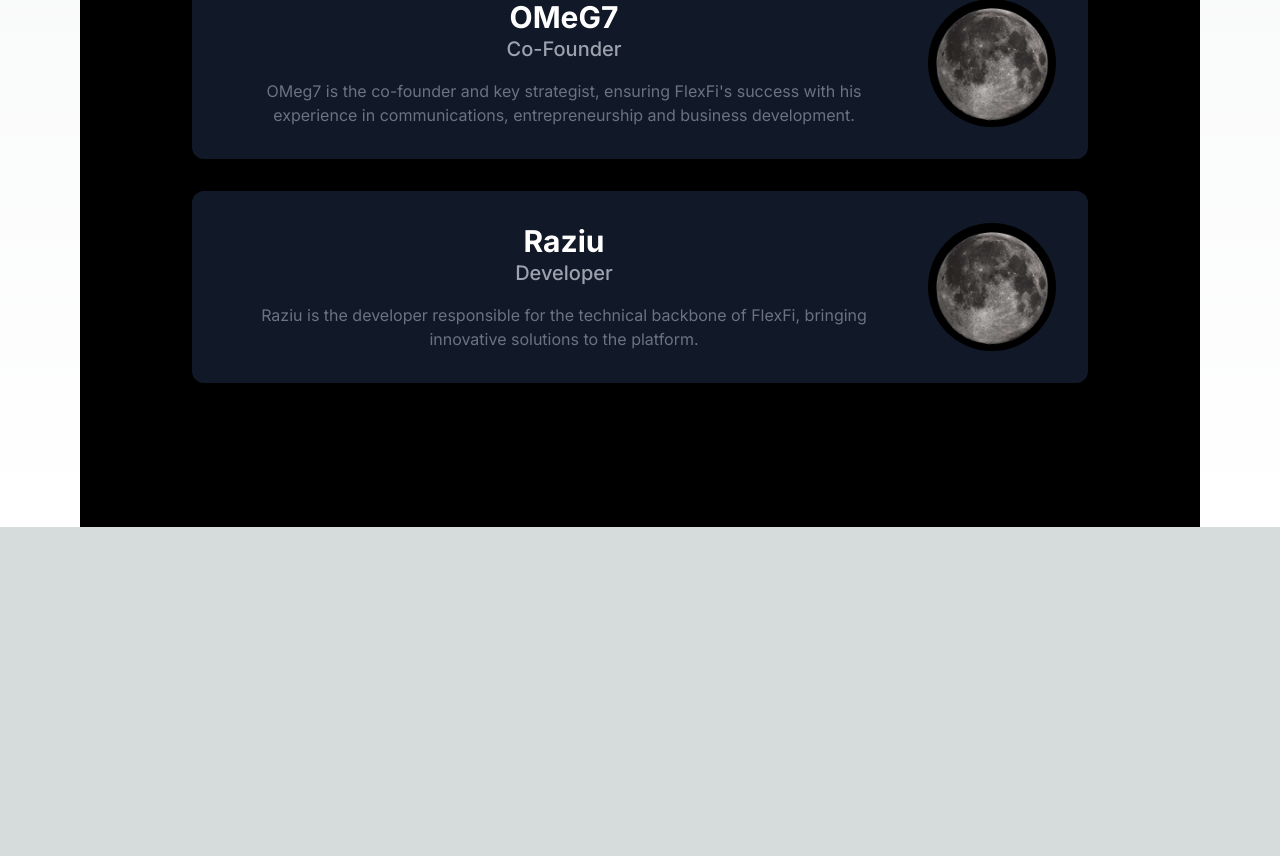
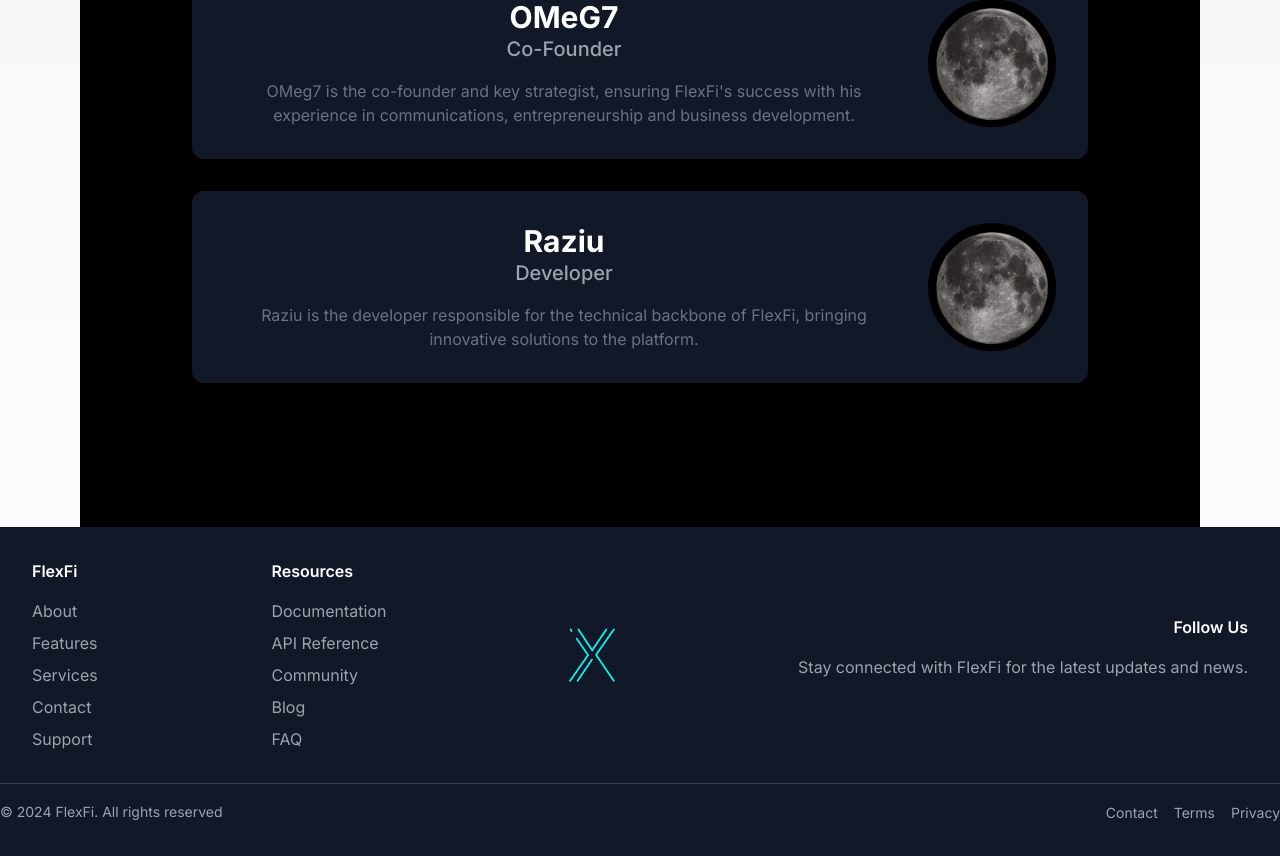
Before and after one commit to MickaelSanches/FlexFi-B-ta, a Next.js app: page / in a window 1280 px wide. Shown: the part 3515-4371 px from the top of the page. Before the commit the page ends 4042 px from the top, so only its background shows below. Built offline with nearby package versions, Linux system fonts and the light colour scheme.

Commit message:
add footer

```diff
--- a/src/app/page.tsx
+++ b/src/app/page.tsx
@@ -2,9 +2,11 @@
 import InfoGrid from "../components/InfoGrid";
 import Roadmap from "../components/Roadmap";
 import Team from "@/components/Team";
+import Footer from "@/components/footer";
 
 export default function Home() {
   return (
+    <>
       <main className="flex flex-col items-center justify-between p-8 bg-black min-h-screen ml-20 mr-20">
         {/* Welcome Section */}
         <Presentation />
@@ -26,7 +28,8 @@
         <Roadmap />
 
         <Team />
-
       </main>
+      <Footer />
+    </>
   );
 }
--- /dev/null
+++ b/src/components/Footer.tsx
@@ -0,0 +1,65 @@
+import React from 'react';
+import Image from 'next/image';
+
+const Footer = () => {
+  return (
+    <footer className="bg-gray-900 text-gray-400 py-8 w-full">
+      <div className="max-w-7xl mx-auto px-8 flex flex-col md:flex-row justify-between items-center space-y-8 md:space-y-0 w-full">
+
+        {/* FlexFi Section */}
+        <div className="flex flex-col space-y-4 text-center md:text-left">
+          <h5 className="text-white font-semibold">FlexFi</h5>
+          <ul className="space-y-2">
+            <li><a href="#" className="hover:underline">About</a></li>
+            <li><a href="#" className="hover:underline">Features</a></li>
+            <li><a href="#" className="hover:underline">Services</a></li>
+            <li><a href="#" className="hover:underline">Contact</a></li>
+            <li><a href="#" className="hover:underline">Support</a></li>
+          </ul>
+        </div>
+
+        {/* Resources Section */}
+        <div className="flex flex-col space-y-4 text-center md:text-left">
+          <h5 className="text-white font-semibold">Resources</h5>
+          <ul className="space-y-2">
+            <li><a href="#" className="hover:underline">Documentation</a></li>
+            <li><a href="#" className="hover:underline">API Reference</a></li>
+            <li><a href="#" className="hover:underline">Community</a></li>
+            <li><a href="#" className="hover:underline">Blog</a></li>
+            <li><a href="#" className="hover:underline">FAQ</a></li>
+          </ul>
+        </div>
+
+        {/* Logo Section */}
+        <div className="flex flex-col items-center space-y-4">
+          <Image src="/logo/flexIcon.webp" alt="FlexFi Logo" width={64} height={64} />
+        </div>
+
+        {/* Follow Us Section */}
+        <div className="flex flex-col space-y-4 text-center md:text-right">
+          <h5 className="text-white font-semibold">Follow Us</h5>
+          <p className="text-gray-400">Stay connected with FlexFi for the latest updates and news.</p>
+          <div className="flex justify-center md:justify-end space-x-4">
+            <a href="#" className="text-gray-400 hover:text-white"><i className="fab fa-instagram"></i></a>
+            <a href="#" className="text-gray-400 hover:text-white"><i className="fab fa-twitter"></i></a>
+            <a href="#" className="text-gray-400 hover:text-white"><i className="fab fa-linkedin"></i></a>
+          </div>
+        </div>
+      </div>
+
+      {/* Bottom Section */}
+      <div className="w-full mt-8 border-t border-gray-700 pt-4">
+        <div className="max-w-7xl mx-auto flex justify-between items-center">
+          <p className="text-sm text-gray-400">© 2024 FlexFi. All rights reserved</p>
+          <div className="space-x-4">
+            <a href="#" className="text-sm text-gray-400 hover:underline">Contact</a>
+            <a href="#" className="text-sm text-gray-400 hover:underline">Terms</a>
+            <a href="#" className="text-sm text-gray-400 hover:underline">Privacy</a>
+          </div>
+        </div>
+      </div>
+    </footer>
+  );
+};
+
+export default Footer;
```
Also changed, not shown: public/logo/flexicon.webp (added). Lines whose indentation alone changed are shown as unchanged.
